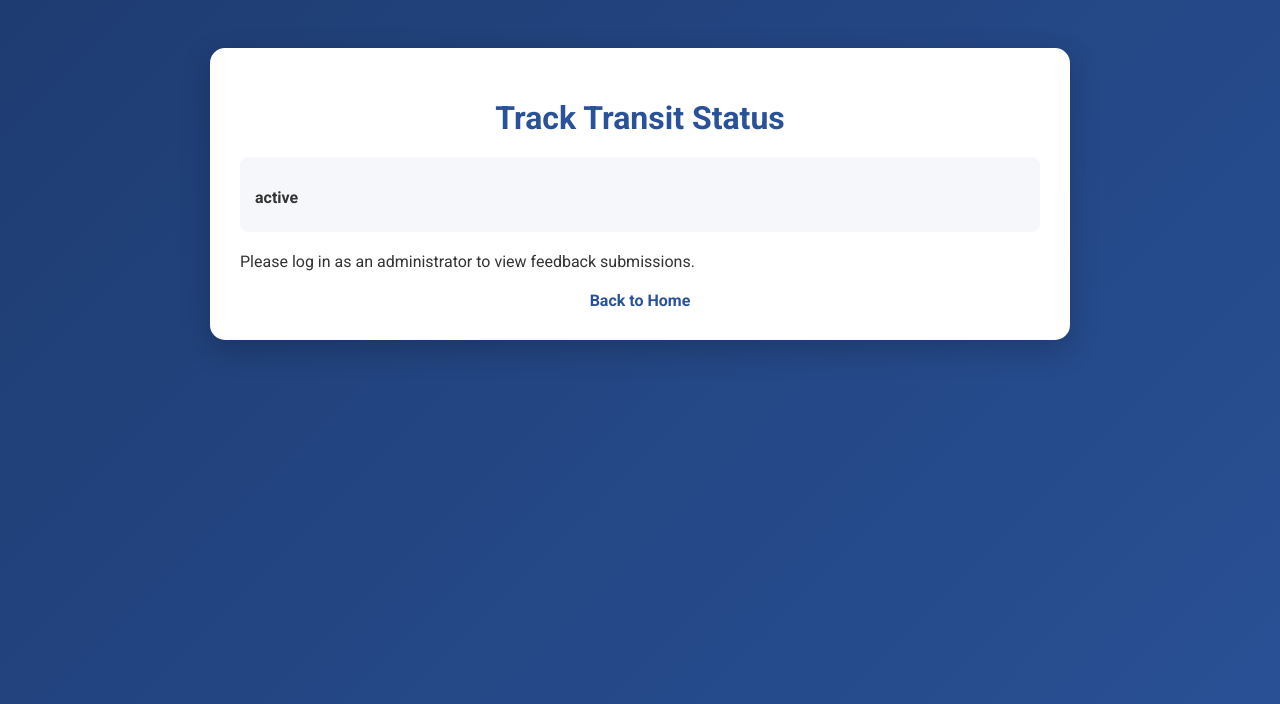
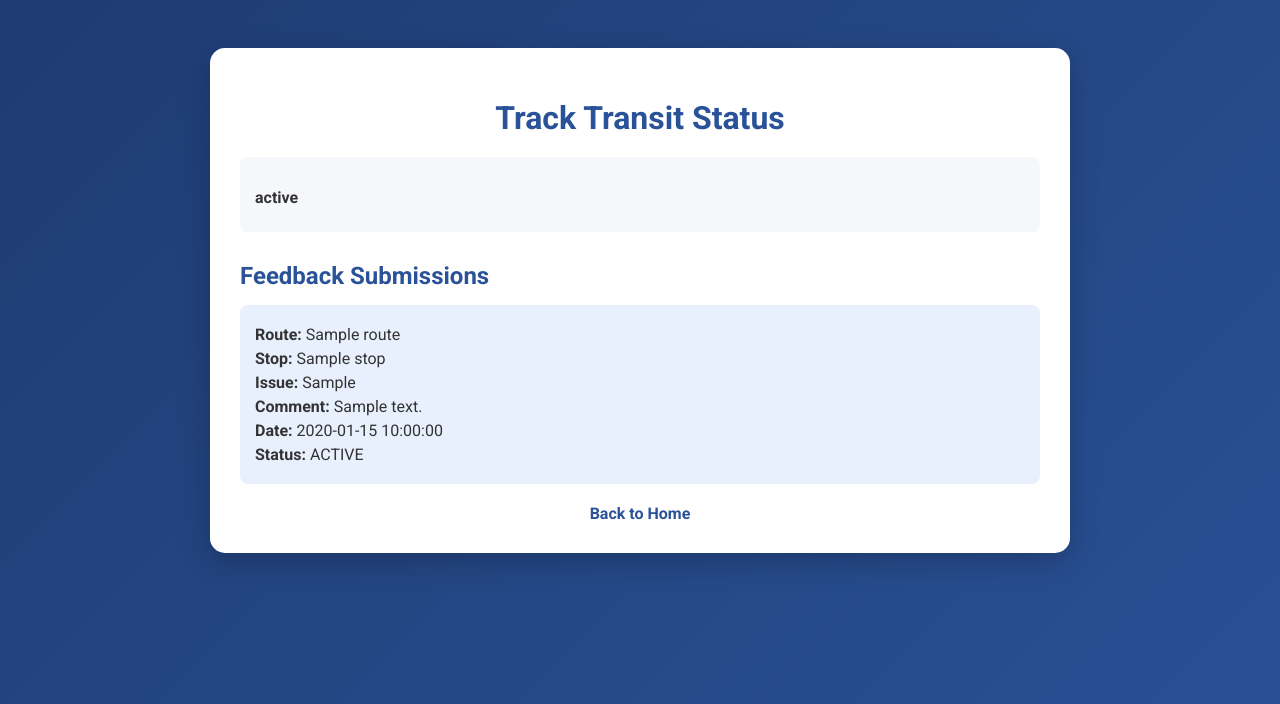
Before and after one commit to zerodayz01/Transit_Feedback_App, a Flask app: template TransitFeedbackCollect/templates/track_status.html in a window 1280 px wide. Shown: the top 704 px of the page. Run offline with Flask 3, Linux system fonts and the light colour scheme; the template is opened without the code that fills it: most values are stand-ins (such as "Sample title", 1, 10 or a date in 2020).

Commit message:
Update track_status.html

```diff
--- a/TransitFeedbackCollect/templates/track_status.html
+++ b/TransitFeedbackCollect/templates/track_status.html
@@ -28,9 +28,8 @@
             <p><strong>{{ status_data.status }}</strong></p>
         </div>
 
-        {% if logged_in %}
         {% if feedback_list %}
-                <h2>All Feedback Submissions</h2>
+            <h2>Feedback Submissions</h2>
             {% for feedback in feedback_list %}
                 <div class="feedback-box">
                     <p><strong>Route:</strong> {{ feedback.route }}</p>
@@ -42,8 +41,8 @@
                         <p><strong>Photo:</strong></p>
                         <img src="{{ url_for('static', filename='uploads/' + feedback.photo) }}" alt="Feedback Image">
                     {% endif %}
-                        <p><strong>Status:</strong> {{ feedback.status }}</p>
-                        {% if feedback.status == 'pending' %}
+                    <p><strong>Status:</strong> {{ feedback.status | upper }}</p>
+                    {% if logged_in and feedback.status == 'pending' %}
                         <form method="POST" style="display: inline;">
                             <input type="hidden" name="feedback_id" value="{{ feedback.id }}">
                             <input type="hidden" name="action" value="approve">
@@ -58,10 +57,7 @@
                 </div>
             {% endfor %}
         {% else %}
-                <p>No feedback submissions yet.</p>
-            {% endif %}
-        {% else %}
-            <p>Please log in as an administrator to view feedback submissions.</p>
+            <p>No pending feedback submissions yet.</p>
         {% endif %}
 
         <div class="back-link">
```
Lines whose indentation alone changed are shown as unchanged.
